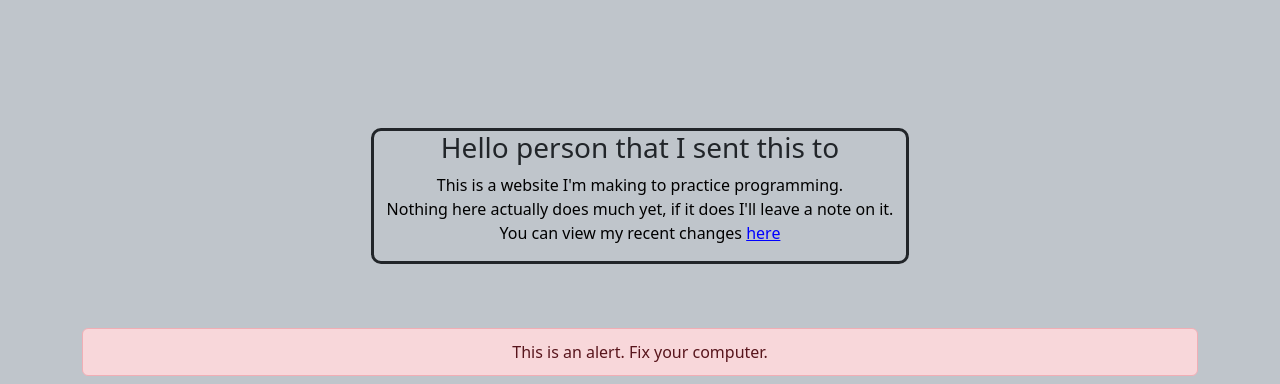
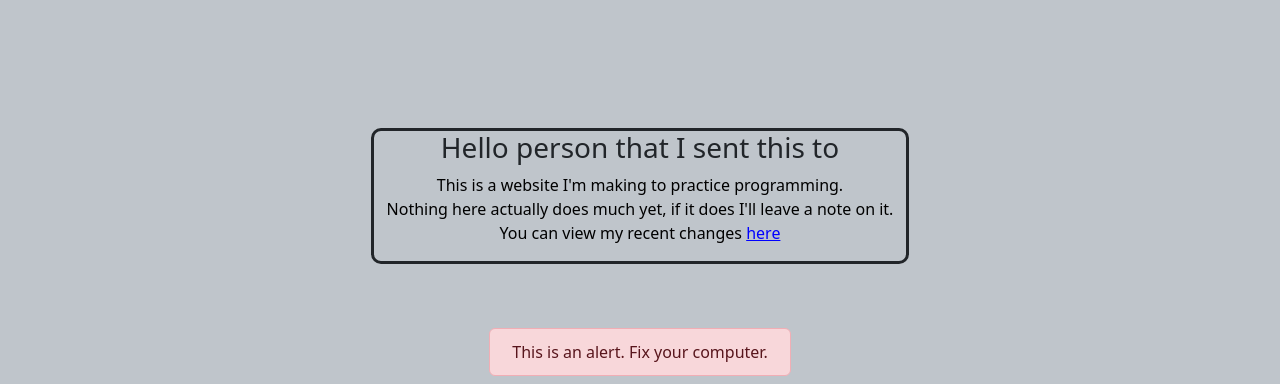
Before and after one commit to Minerpro205/main-work, a plain HTML site: page index.html in a window 1280 px wide. Shown: the top 384 px of the page. Drawn offline with nearby package versions, Linux system fonts and the light colour scheme.

Commit message:
Alert styling

```diff
--- a/style.css
+++ b/style.css
@@ -5,7 +5,7 @@ body{background-color: #BFC5CB;text-align: center; line-height: 150%;padding-bot
 /* Set undefined headers to black */
 h1{color:black;}
 
-#alert1{padding:1%;}
+#alert1{padding:1%;width: max-content !important;max-height: max-content !important; margin:auto;padding-left: 2%;padding-right:2%}
 
 #c1{padding-top:5%}
 
```
